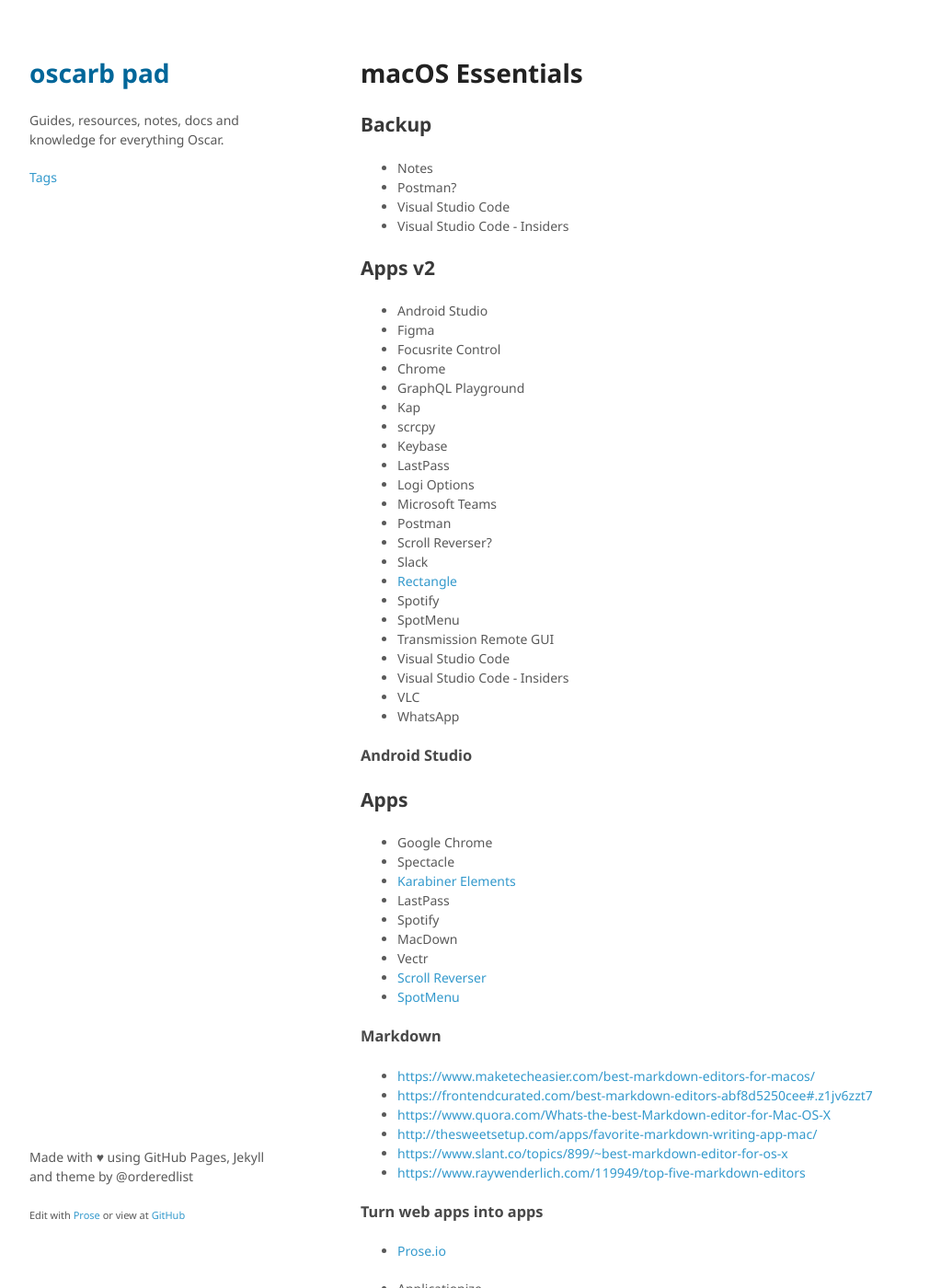
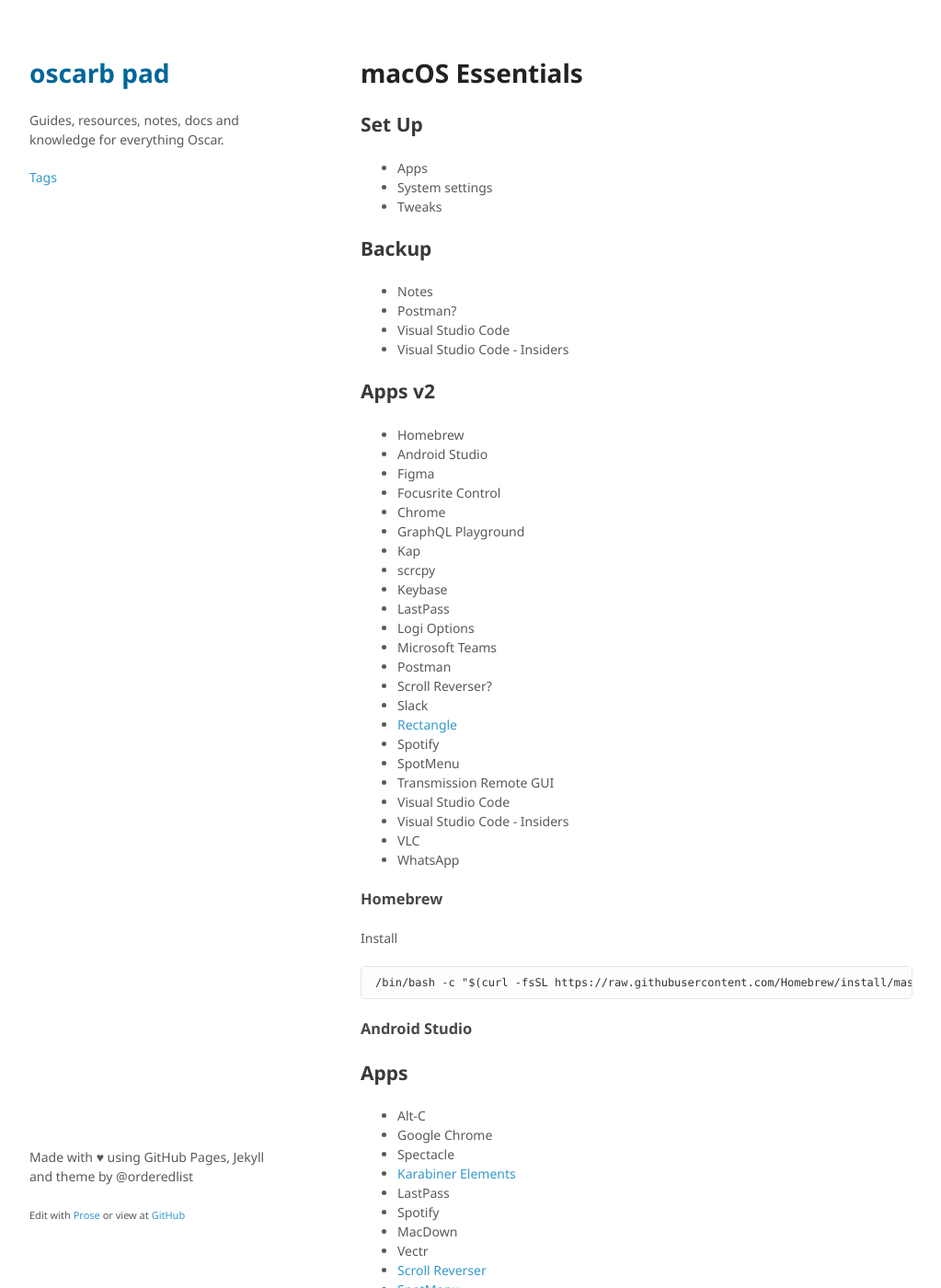
Before and after one commit to oscarb/pad, a Jekyll site: the page built from _docs/macos-essentials.md, in a window 1280 px wide and 1400 px high. Shown: the whole window at 92% size, without its empty margins (128-1151 px from the left). Built offline with Jekyll 4.4.1, drawn with Linux system fonts in a browser that asks for light colours; some web fonts are replaced.

Commit message:
Update macos-essentials.md

```diff
--- a/_docs/macos-essentials.md
+++ b/_docs/macos-essentials.md
@@ -6,6 +6,14 @@ published: true
 ---
 
 # macOS Essentials
+
+
+
+## Set Up
+
+- Apps
+- System settings
+- Tweaks
 
 
 ## Backup
@@ -18,6 +26,7 @@ published: true
 
 ## Apps v2
 
+- Homebrew
 - Android Studio
 - Figma
 - Focusrite Control
@@ -41,6 +50,14 @@ published: true
 - VLC
 - WhatsApp
 
+### Homebrew
+
+Install
+
+	/bin/bash -c "$(curl -fsSL https://raw.githubusercontent.com/Homebrew/install/master/install.sh)"
+
+
+
 
 ### Android Studio
 
@@ -48,6 +65,7 @@ published: true
 
 ## Apps
 
+- Alt-C
 - Google Chrome
 - Spectacle
 - [Karabiner Elements](https://github.com/tekezo/Karabiner-Elements)
```
